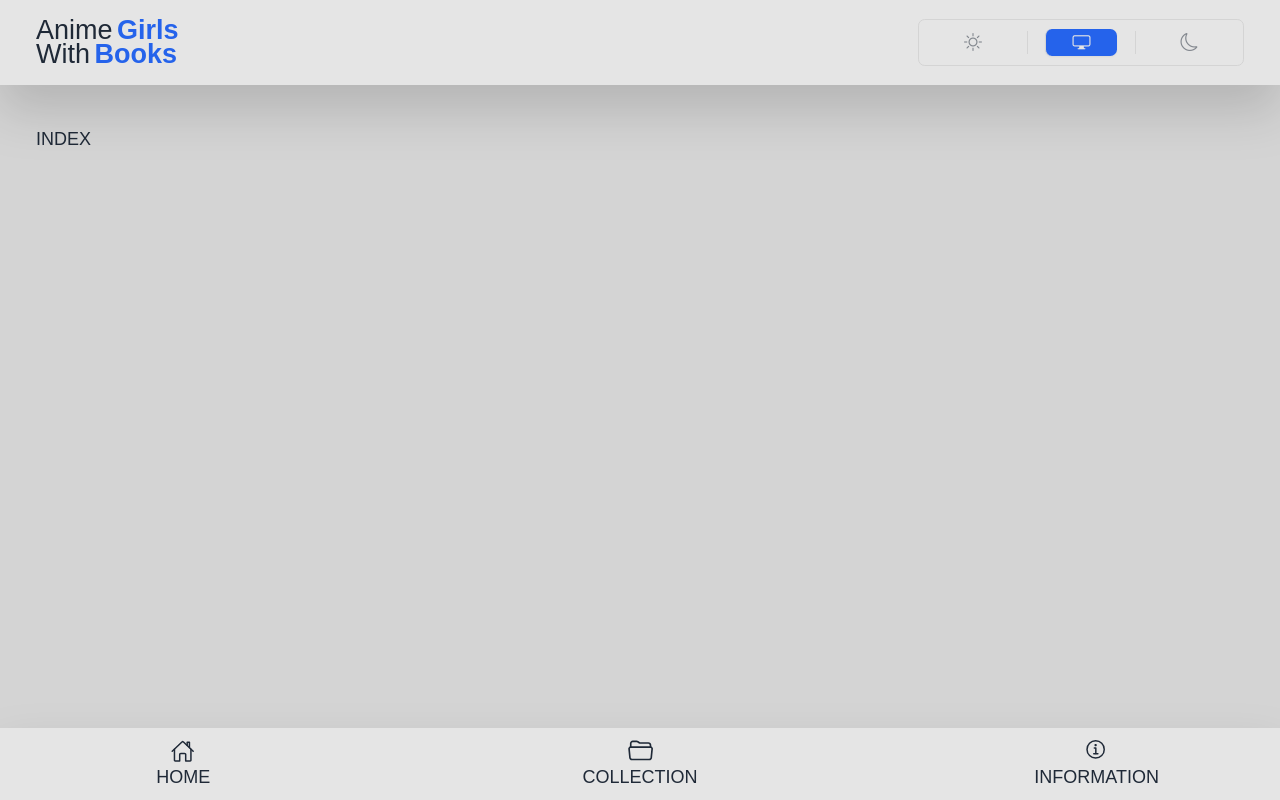
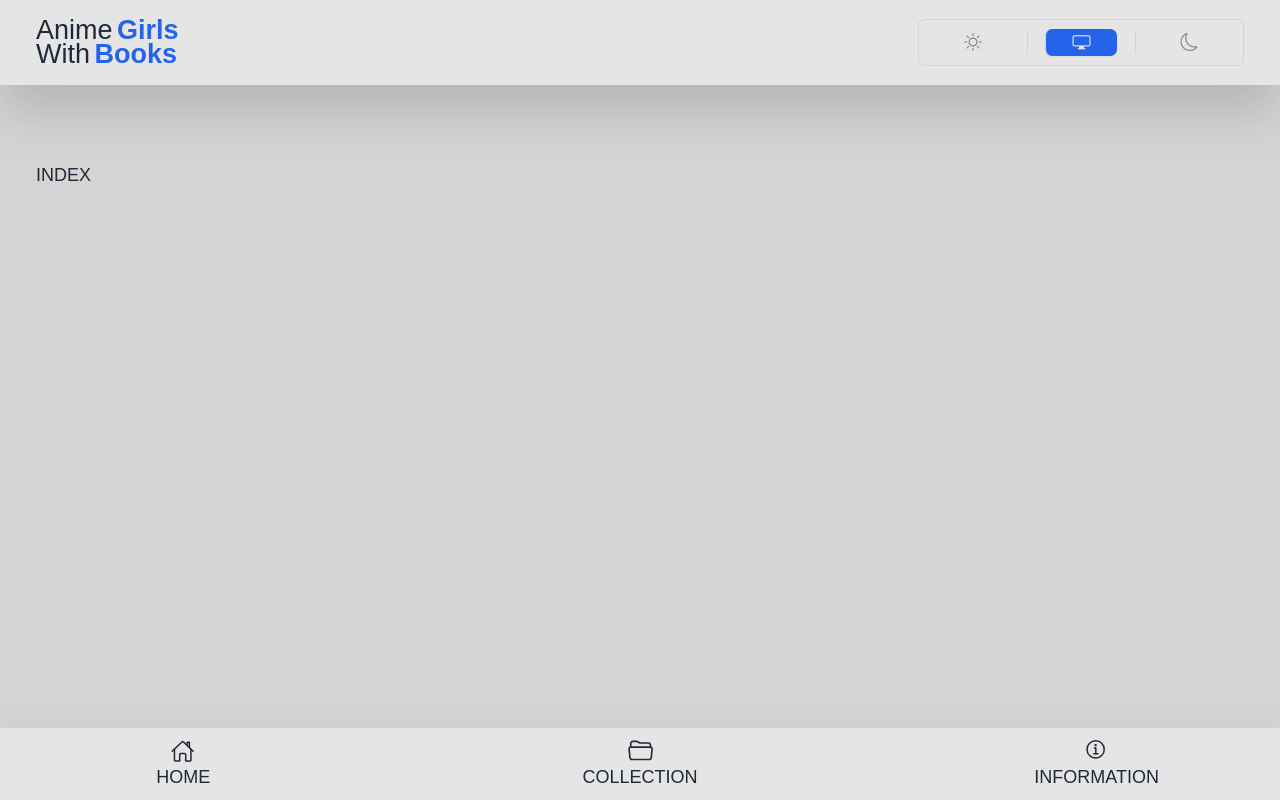
Before and after one commit to zsoltgombocz/anime-girls-with-books, a React (Vite) app: page / in a window 1280 px wide. Built offline with nearby package versions, Linux system fonts and the light colour scheme; a web font is replaced by a local one.

Commit message:
Add scroll to layout

```diff
--- a/src/Layout.tsx
+++ b/src/Layout.tsx
@@ -17,7 +17,7 @@ export default function Layout() {
             <Header />
             <main
                 className={
-                    'bg-white-secondary dark:bg-gray-secondary w-full h-full flex flex-col flex-grow pt-28 px-8'
+                    'bg-white-secondary dark:bg-gray-secondary w-full h-full flex flex-col flex-grow px-8 py-36 overflow-auto'
                 }
             >
                 <Outlet />
```
